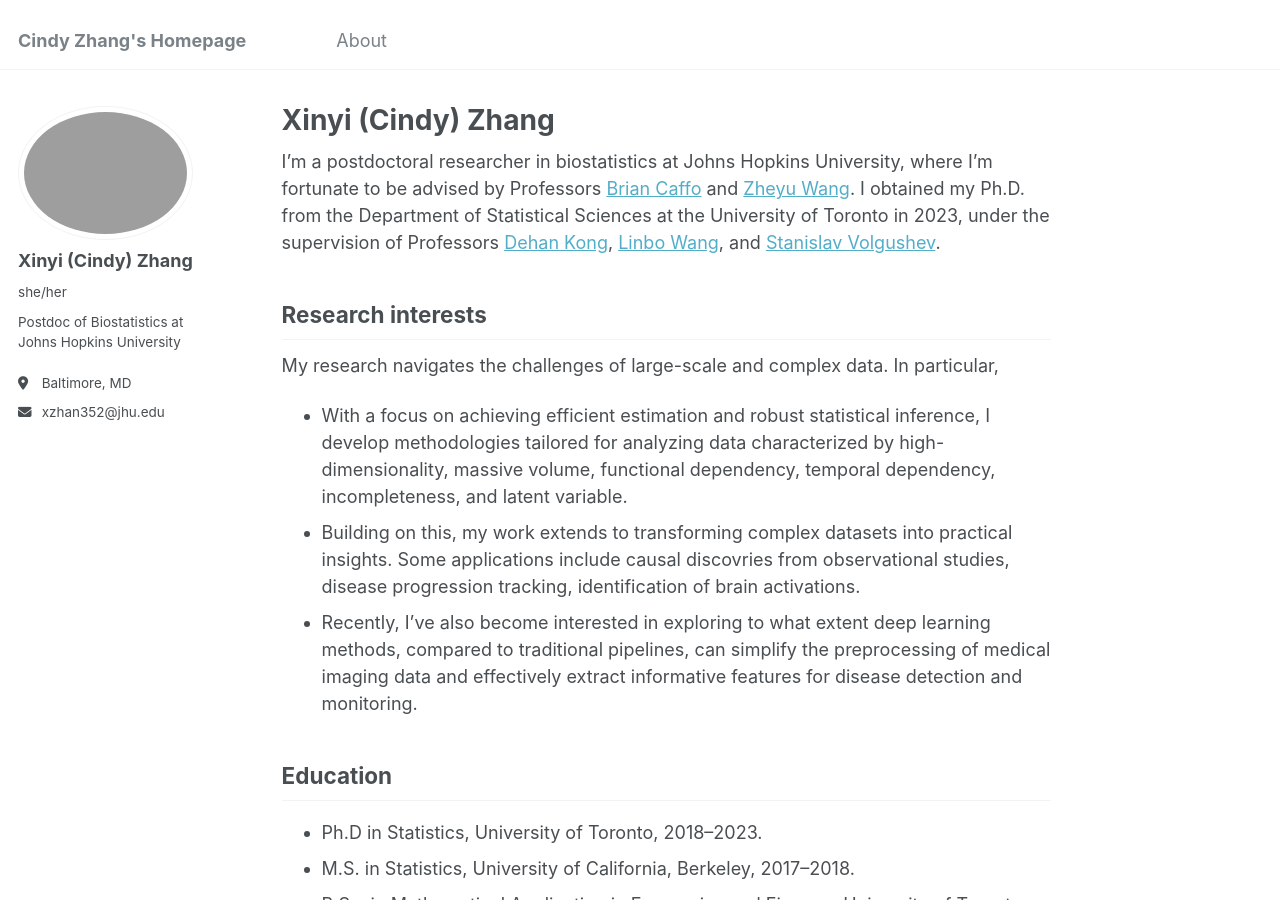
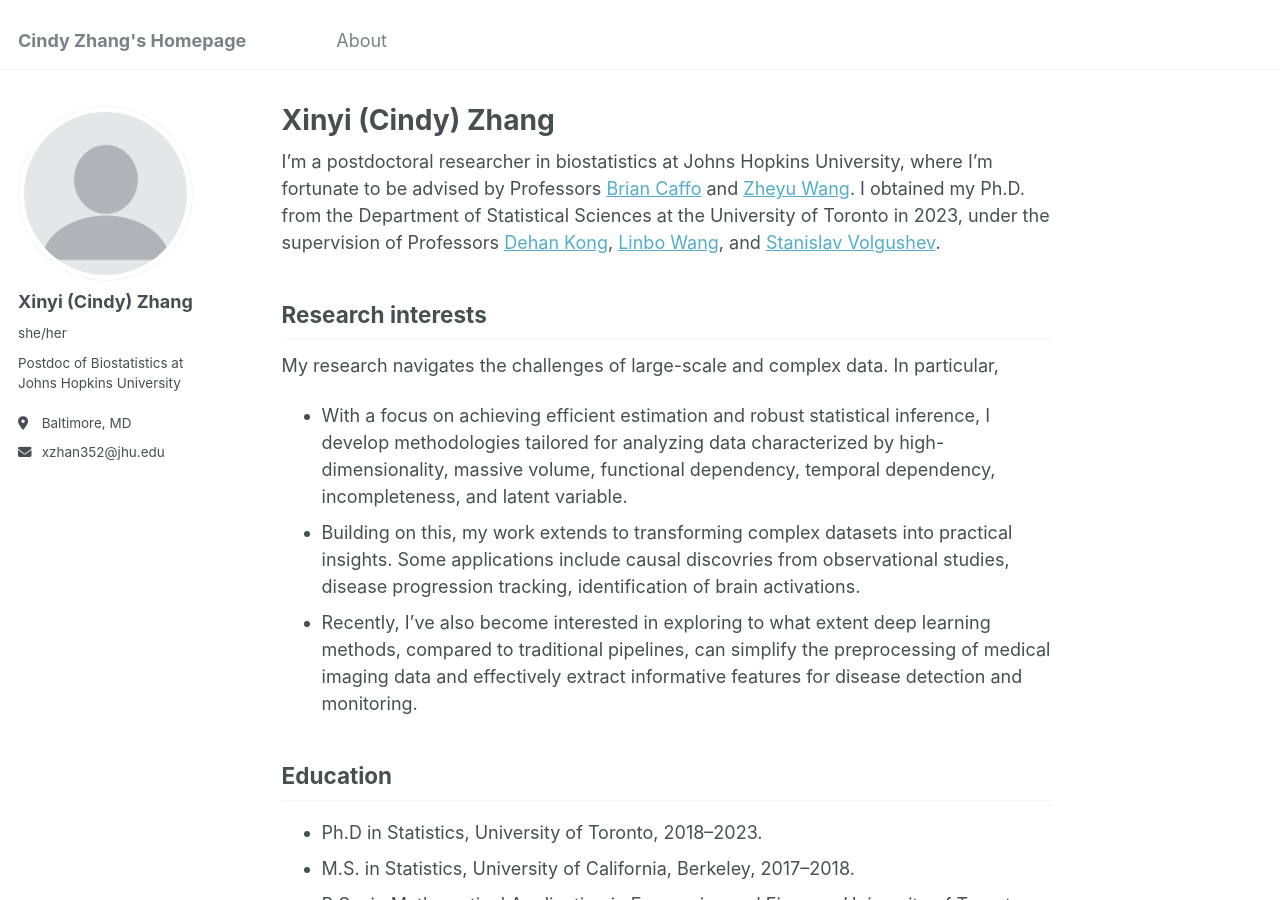
Before and after one commit to cindyxyiZhang/cindyxyiZhang.github.io, a Jekyll site: the page built from _pages/about.md, in a window 1280 px wide and 900 px high. Built offline with Jekyll 4.4.1, drawn with Linux system fonts in a browser that asks for light colours.

Commit message:
Update _config.yml

```diff
--- a/_config.yml
+++ b/_config.yml
@@ -21,7 +21,7 @@ repository               : "cindyxyiZhang/cindyxyiZhang.github.io"
 #               Additional customization can be done by editing /_includes/author-profile.html
 author:
   # Biographic information
-  avatar           : "XYZ_cropped2.png"
+  avatar           : "profile.png"
   name             : "Xinyi (Cindy) Zhang"
   pronouns         : "she/her"
   bio              : "Postdoc of Biostatistics at Johns Hopkins University"
```
